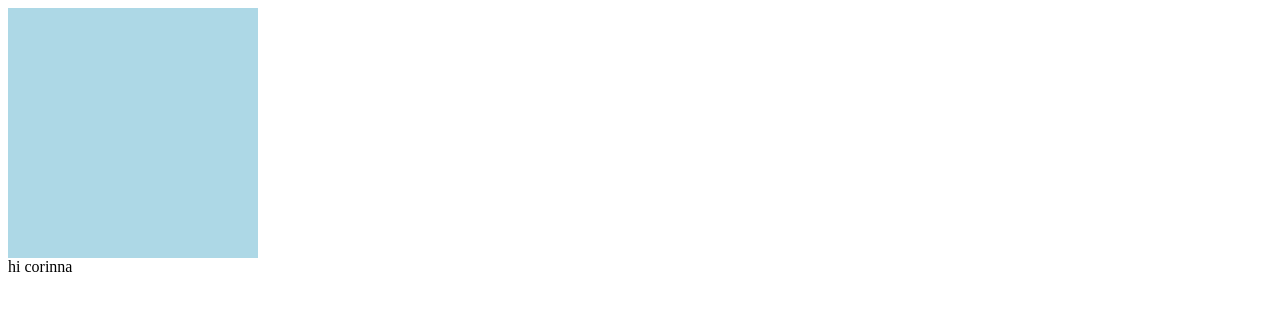
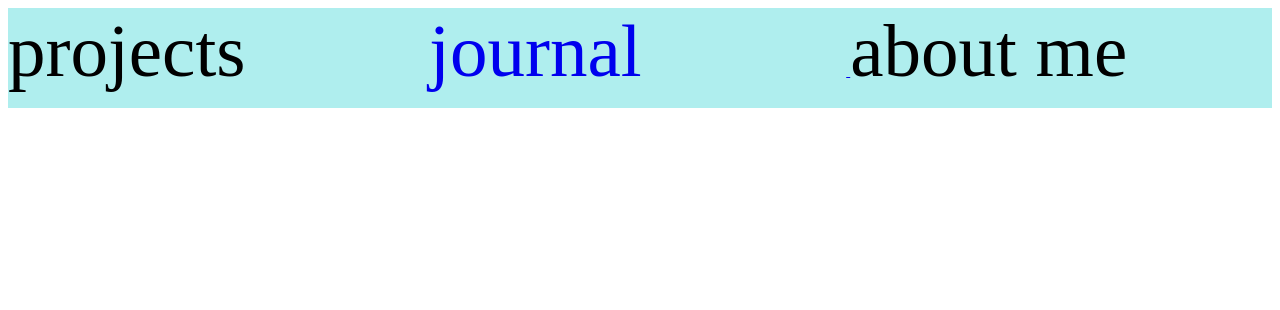
Before and after one commit to corinnamoss/corinnamoss.github.io, a plain HTML site: page index.html in a window 1280 px wide. Drawn offline with Linux system fonts and the light colour scheme.

Commit message:
daya adding files

```diff
--- a/index.html
+++ b/index.html
@@ -1,35 +1,37 @@
 <!DOCTYPE html>
 <html>
 <head>
+	<meta charset="utf-8">
+	<meta name="viewport" content="width=device-width, initial-scale=1">
+	<title></title>
+	<style type="text/css">
 
-<style type="text/css">
-div{
-background-color:lightblue;
-width: 250px;
-height: 250px;
+		#menu{
+			width: 100%;
+			height: 100px;
+			background-color: paleturquoise;
+		}
 
-}
-
-div:hover{
-transform:rotate(100000deg);
-transition: 10s;
-width : 1000 px
-height :1000 px
+		.button {
+			width: 33%;
+			height: 100px;
+			display: inline-block;
+			font-size: 75px;
+		}
 
 
 
-}
-
-
-
-</style>
-
-
+	</style>
 </head>
 <body>
 
-<div> </div>
-hi corinna
+<div id= "menu">
+	<div class="button">projects</div>
+	<a href="journal.html">
+	<div class="button">journal</div>
+</a>
+	<div class="button">about me</div>
+</div>
 
 
 
```
Also changed, not shown: code2.html (added, +28 -0 lines), journal.html (added, +16 -0 lines), codesketch.html (added), 1 other file.
